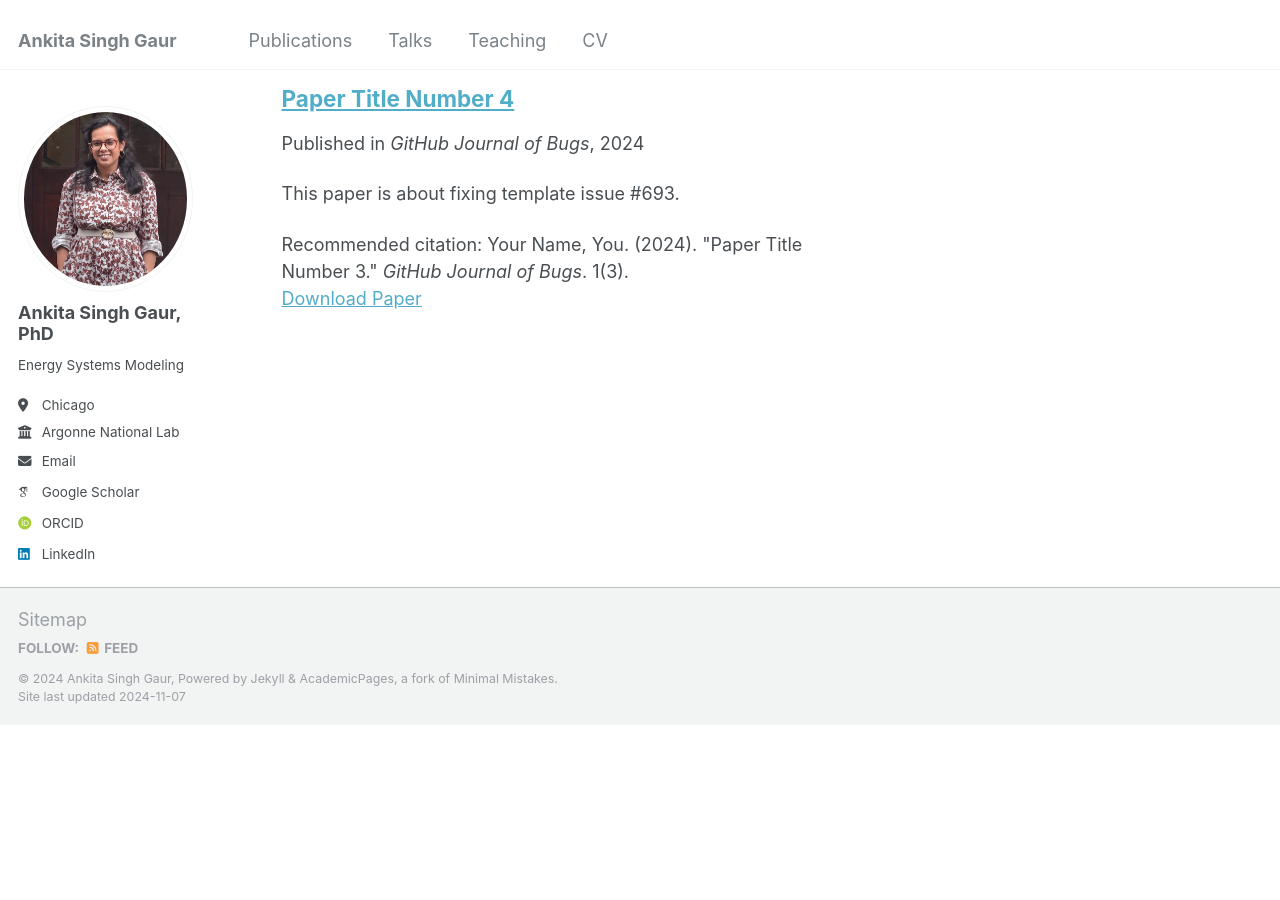
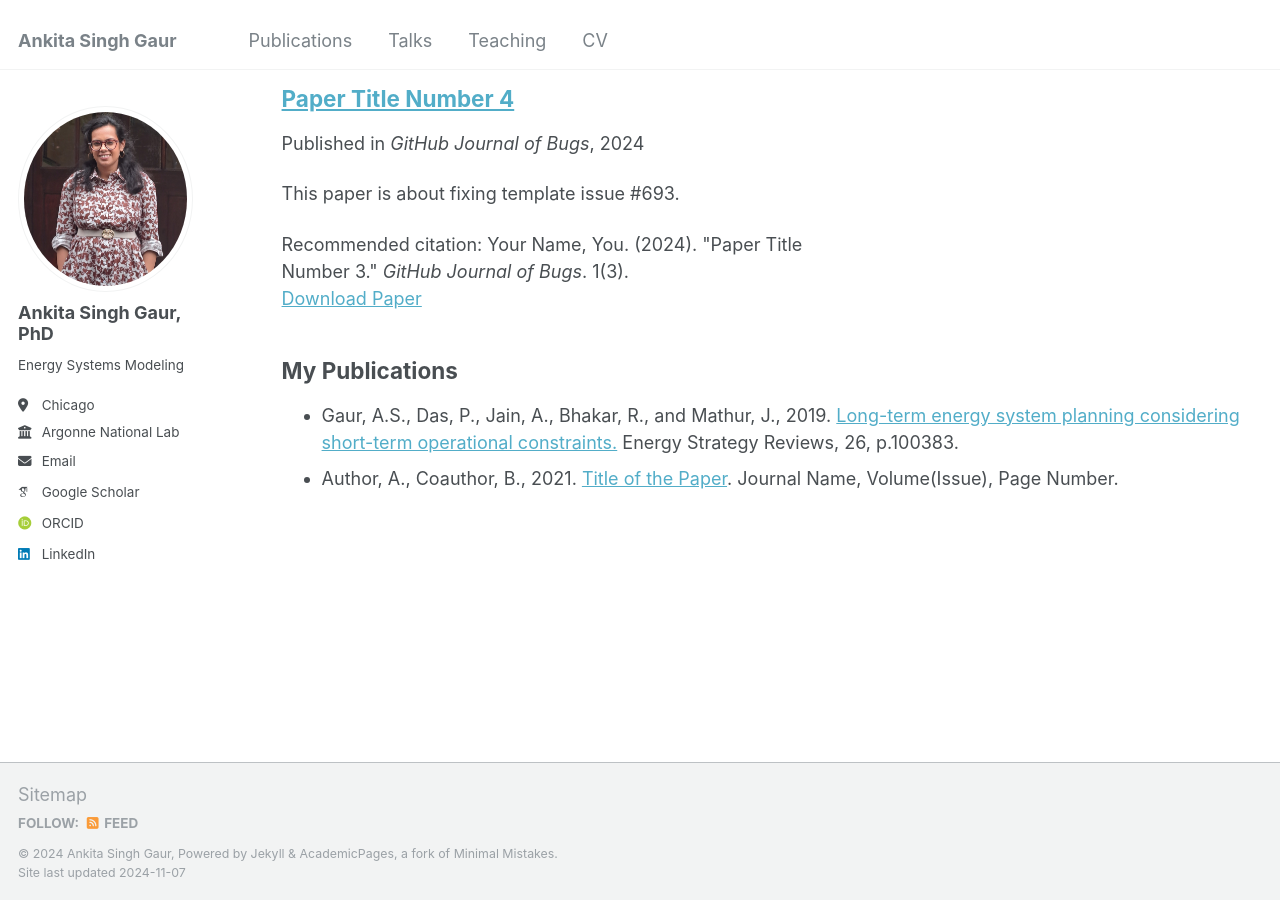
Before and after one commit to ankitagaur93/ankitagaur93.github.io, a Jekyll site: the page built from _pages/publications.html, in a window 1280 px wide and 900 px high, scrolled down 915 px. Built offline with Jekyll 4.4.1, drawn with Linux system fonts in a browser that asks for light colours; some web fonts are replaced; before the commit the page ends 1640 px from its top, so only the background shows below that.

Commit message:
Update publications.html

```diff
--- a/_pages/publications.html
+++ b/_pages/publications.html
@@ -31,3 +31,18 @@ author_profile: true
     {% include archive-single.html %}
   {% endfor %}
 {% endif %}
+
+<h2>My Publications</h2>
+<ul>
+  <li>
+    Gaur, A.S., Das, P., Jain, A., Bhakar, R., and Mathur, J., 2019.
+    <a href="https://www.sciencedirect.com/science/article/pii/S2211467X19300768" target="_blank">Long-term energy system planning considering short-term operational constraints.</a>
+    Energy Strategy Reviews, 26, p.100383.
+  </li>
+  <!-- Add more publications here in the same format -->
+  <li>
+    Author, A., Coauthor, B., 2021.
+    <a href="https://example.com/your-paper-link" target="_blank">Title of the Paper</a>.
+    Journal Name, Volume(Issue), Page Number.
+  </li>
+</ul>
```
